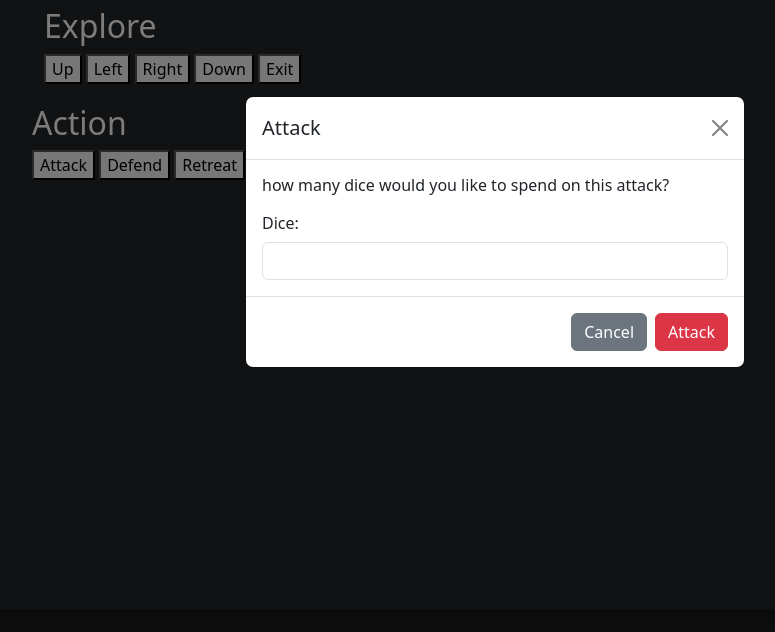
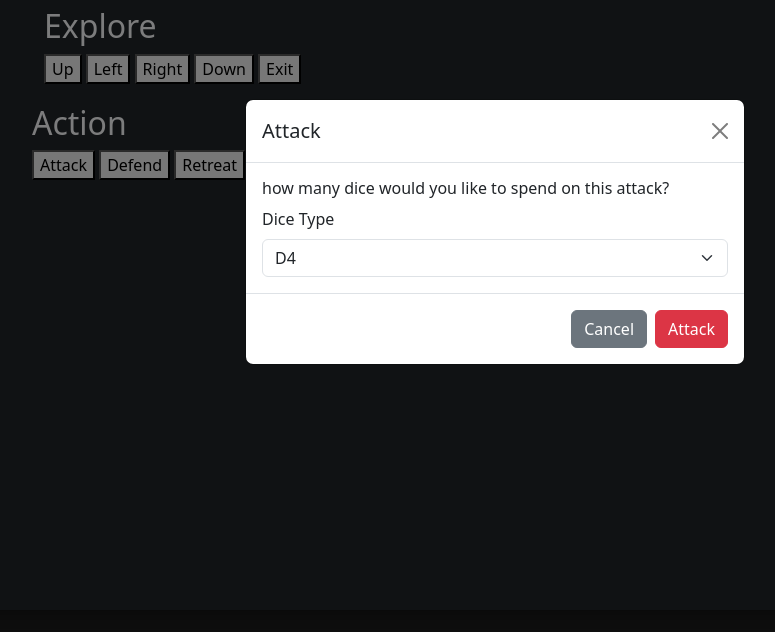
Before and after one commit to Lesamuen/HeroesNeverDice, a Flask app: template templates/dungeon.html in a window 1280 px wide, after a click on "Attack". Shown: the part 168-800 px from the top of the page, without its empty margins (145-920 px from the left). Run offline with Flask 3, Linux system fonts and the light colour scheme; the template is opened without the code that fills it, so the values that code supplies are empty; some libraries are stand-ins or nearby versions.

Commit message:
dice types

```diff
--- a/templates/dungeon.html
+++ b/templates/dungeon.html
@@ -62,8 +62,16 @@
         </div>
         <div class="modal-body">
           <h6 class="m">how many dice would you like to spend on this attack?</h6>
-          <label for="dice" class="col-form-label">Dice: </label>
-          <input type="text" class="form-control" id="dice">
+          <label for="dice" class="form-label">Dice Type</label>
+          <select class="form-select" id="dice">
+            <option value="d4">D4</option>
+            <option value="d6">D6</option>
+            <option value="d8">D8</option>
+            <option value="d10">D10</option>
+            <option value="d12">D12</option>
+            <option value="d20">D20</option>
+          </select>
+
 
 
         </div>
```
